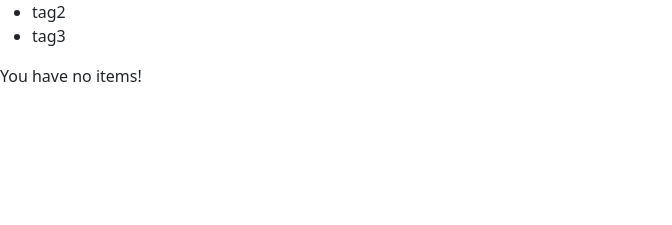
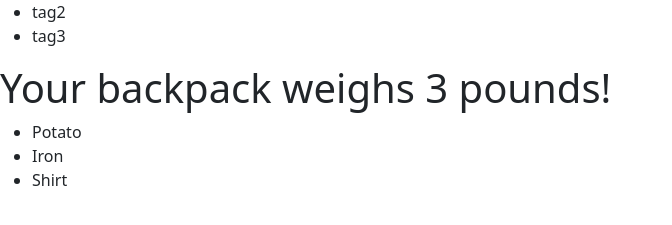
Before and after one commit to corycalaway/warriorquest, a React (Create React App) app: page / in a window 1280 px wide. Shown: the part 261-486 px from the top of the page, without its empty margins (0-672 px from the left). Built offline with nearby package versions, Linux system fonts and the light colour scheme.

Commit message:
backpack weight

```diff
--- a/src/components/backpack.jsx
+++ b/src/components/backpack.jsx
@@ -3,11 +3,11 @@ import React, { Component } from "react";
 
 class Backpack extends Component {
   state = {
-    items: []
+    items: ["Potato", "Iron", "Shirt"]
   };
 
   renderItems() {
-    if (this.state.items.length === 0) return <p>You have no items!</p>;
+    if (this.state.items.length === 0) return <p>You have no items in your backpack!</p>;
 
     return (
       <ul>
@@ -21,8 +21,10 @@ class Backpack extends Component {
   render() {
     return (
         <div>
+            { this.state.items.length >0 && <h1>Your backpack weighs {this.state.items.length} pounds!</h1>}
             { this.renderItems()}
         </div>
+
     )
   }
 }
--- a/src/index.js
+++ b/src/index.js
@@ -11,6 +11,7 @@ import Backpack from './components/backpack';
 ReactDOM.render(
   <React.StrictMode>
     <Counter />
+
     <Backpack />
   </React.StrictMode>,
   document.getElementById('root')
```
